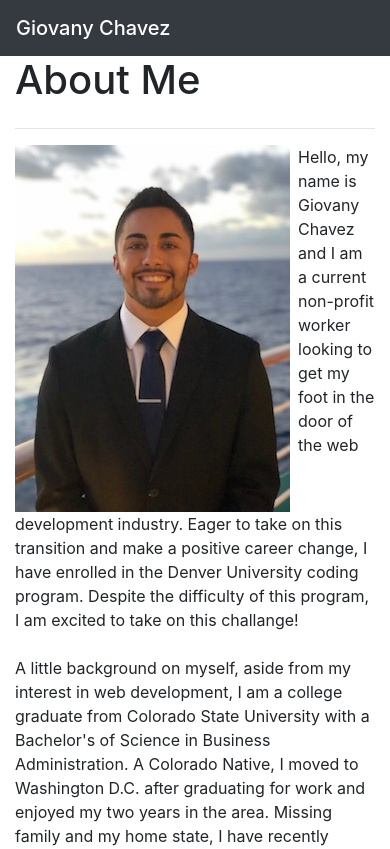
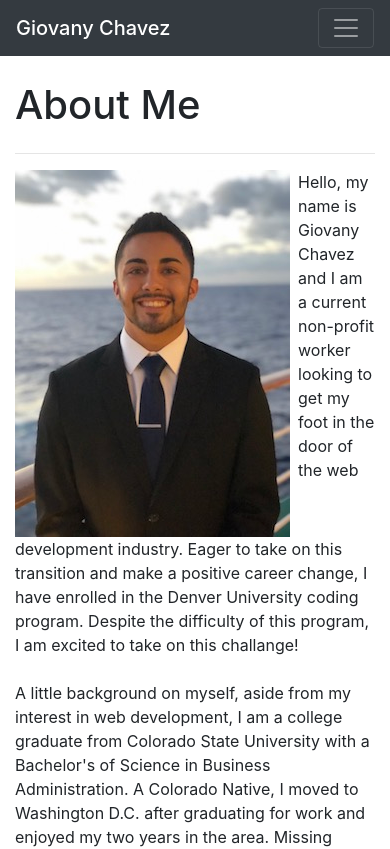
Before and after one commit to glchavez/02-Responsive-Portfolio, a plain HTML site: page index.html in a window 390 px wide. Shown: the top 849 px of the page. Drawn offline with nearby package versions, Linux system fonts and the light colour scheme.

Commit message:
Addition of collapsed menu bar for smaller screens on all three html files

```diff
--- a/index.html
+++ b/index.html
@@ -14,10 +14,13 @@
 </head>
 
 <body>
-    <nav class="navbar navbar-expand-lg navbar-dark bg-dark">
+    <nav class="navbar navbar-expand-md navbar-dark bg-dark">
         <span class="navbar-brand mb-0 h1">Giovany Chavez</span>
-        <div class="collapse navbar-collapse justify-content-end" id="navbarNavAltMarkup">
-            <div class="navbar-nav">
+        <button class="navbar-toggler" type="button" data-toggle="collapse" data-target="#navbarContent">
+            <span class="navbar-toggler-icon"></span>
+        </button>
+        <div class="collapse navbar-collapse" id="navbarContent">
+            <div class="navbar-nav ml-auto">
                 <a class="nav-link active" href="#">About <span class="sr-only">(current)</span></a>
                 <a class="nav-link" href="./portfolio.html">Portfolio</a>
                 <a class="nav-link" href="./contact.html">Contact</a>
@@ -27,7 +30,7 @@
 
     <section class="container">
         <header class="row">
-            <H1 class="col-md-12">About Me</H1>
+            <H1 class="col-md-12" style="padding-top: 25px;">About Me</H1>
         </header>
         <hr>
         <div class="row">
```
Also changed, not shown: contact.html (+7 -4 lines), portfolio.html (+7 -4 lines).
